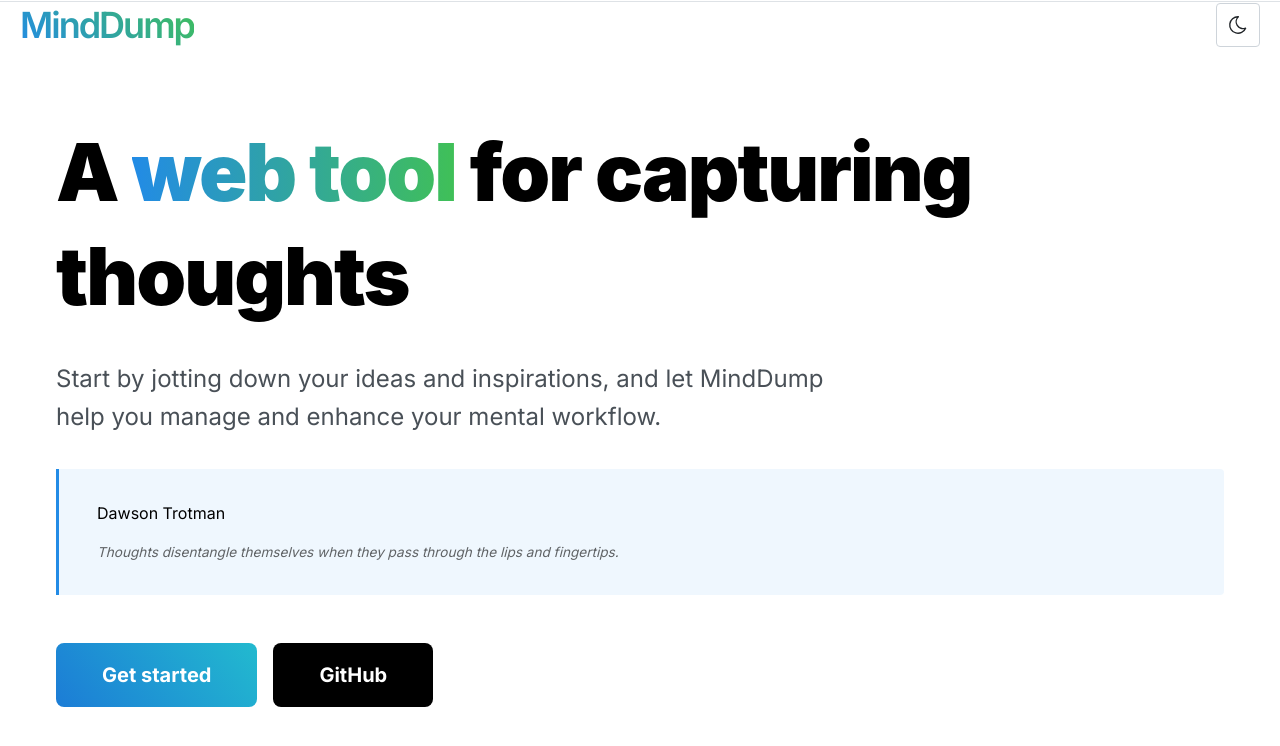
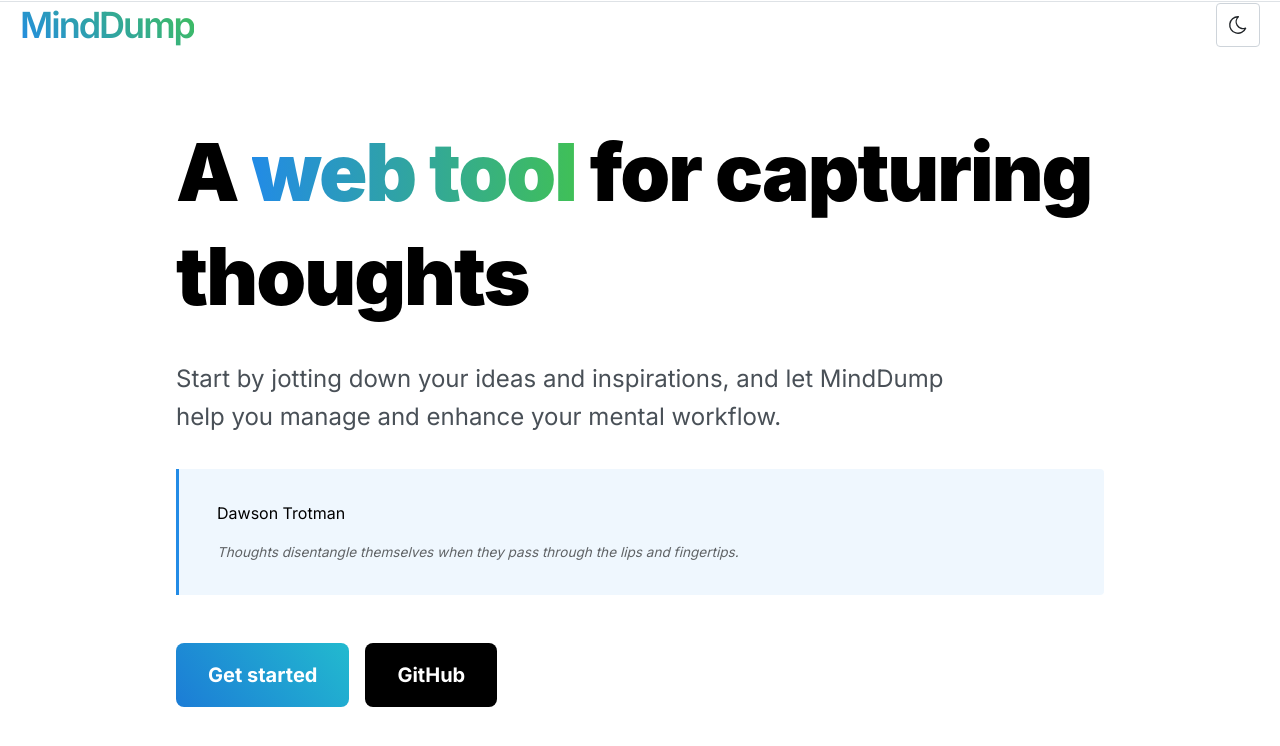
Before and after one commit to huyTon-IceBear/MindDump, a Next.js app: page / in a window 1280 px wide. Shown: the top 746 px of the page. Built offline with nearby package versions, Linux system fonts and the light colour scheme.

Commit message:
refactor: :recycle: change file name

```diff
--- a/src/components/Typewritter/index.tsx
+++ b/src/components/TypeWriter/index.tsx
@@ -1,7 +1,7 @@
-import classes from "./Typewritter.module.css";
+import classes from "./TypeWriter.module.css";
 import { Text } from "@mantine/core";
 
-export default function Typewriter() {
+export default function TypeWriter() {
   return (
     <Text className={`${classes.line1} ${classes.animTypewriter}`}>
       Animation typewriter style using css steps
--- a/src/sections/home/home.module.css
+++ b/src/sections/home/home.module.css
@@ -20,8 +20,6 @@
 
 .control {
   height: 64px;
-  padding-left: 46px;
-  padding-right: 46px;
   font-size: 20px;
   font-weight: 700;
   border: 0;
--- a/src/sections/home/index.tsx
+++ b/src/sections/home/index.tsx
@@ -7,7 +7,7 @@
 
 export default function HomeView() {
   return (
-    <Container size={1200} className={classes.inner}>
+    <Container className={classes.inner}>
       <WelcomeComponent />
       <CustomQuote
         source={
```
Also changed, not shown: src/sections/notes/index.tsx (+3 -4 lines), src/components/TypeWriter/TypeWriter.module.css (renamed from src/components/Typewritter/Typewritter.module.css).
